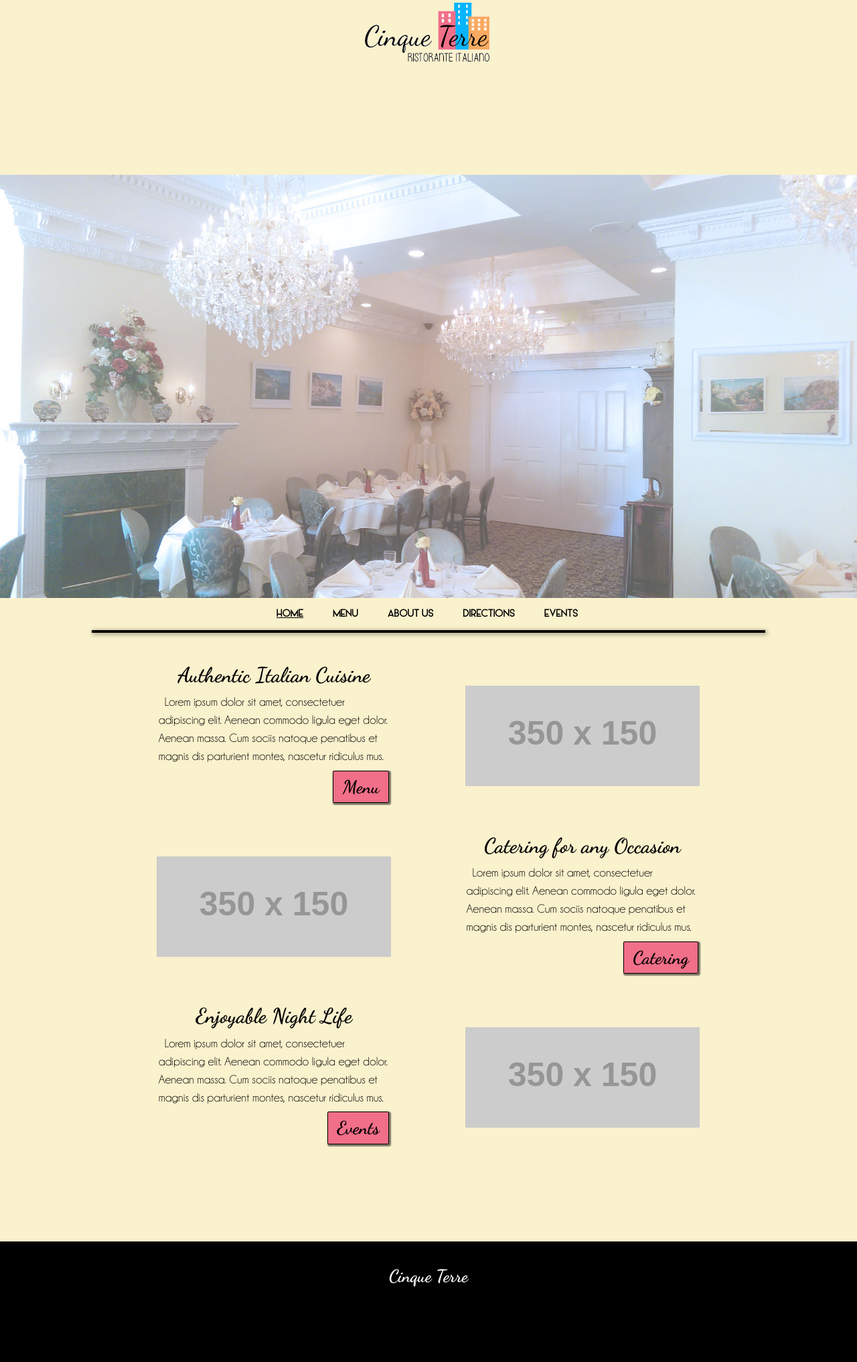
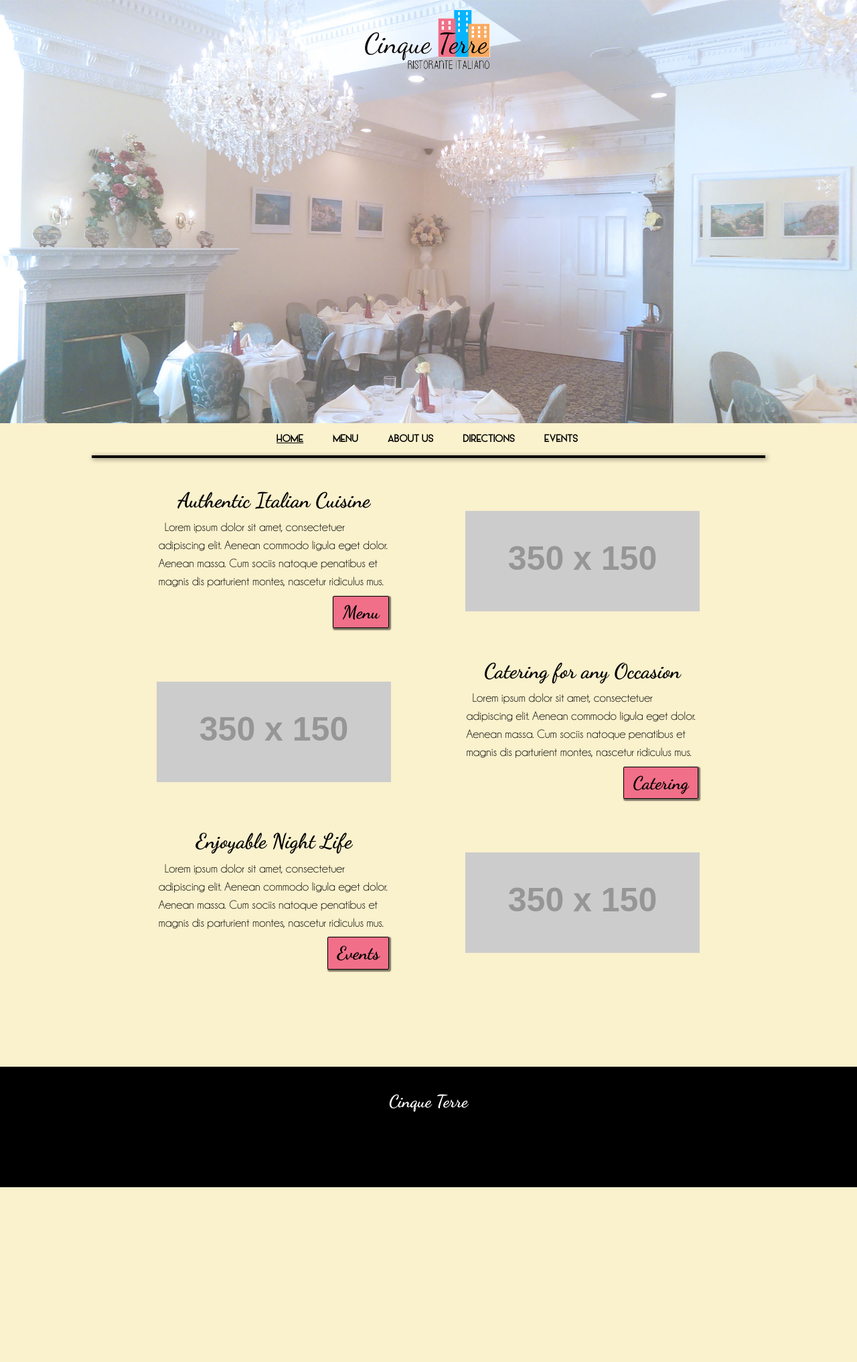
Before and after one commit to cinqueterreli/cinqueterre.github.io, a Jekyll site: the page built from 00index.html, in a window 1280 px wide. Shown: the whole page at 67% size. Built offline with Jekyll 4.4.1, drawn with Linux system fonts in a browser that asks for light colours; after the commit the page ends 1773 px from its top, so only the background shows below that.

Commit message:
nevermind nigga

```diff
--- a/css/main.css
+++ b/css/main.css
@@ -153,7 +153,7 @@ hr {
 
 .site-logo {
 	max-width:200px;
-	margin: 0 auto /* -5.1 */ 10em auto;
+	margin: 0 auto -5.1em auto;
 }
 
 .site-title:hover {
```
